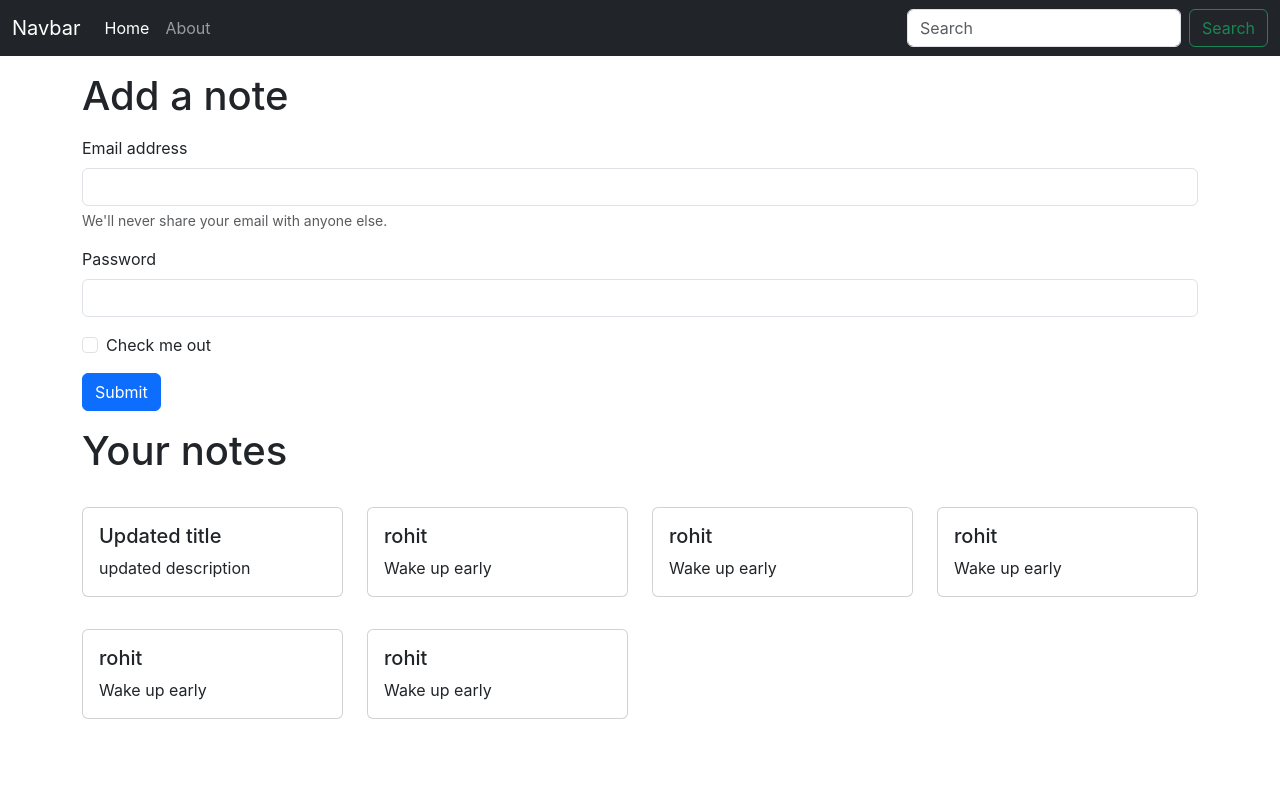
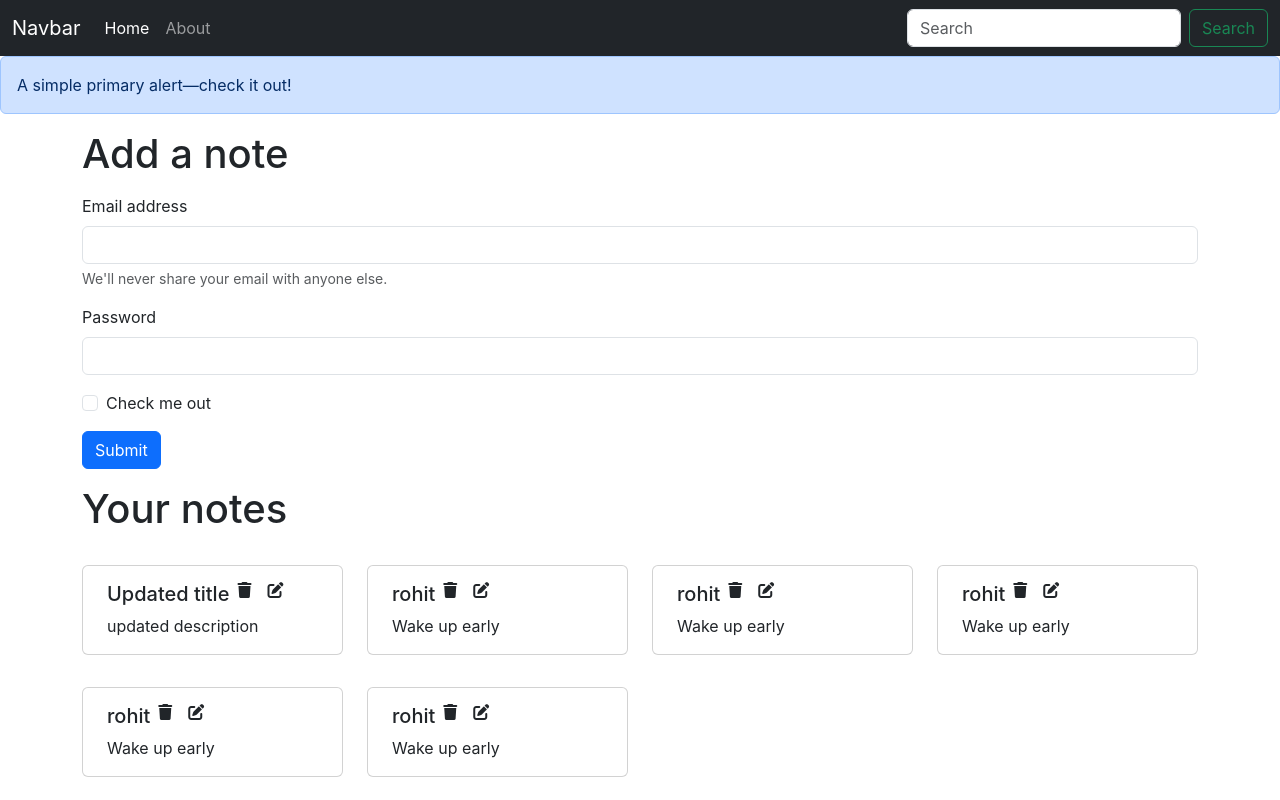
Before and after one commit to Rohit-GHacc/inote, a React (Create React App) app: page / in a window 1280 px wide. Built offline with nearby package versions, Linux system fonts and the light colour scheme.

Commit message:
Adding fontawesome icons delete and edit

```diff
--- a/public/index.html
+++ b/public/index.html
@@ -24,5 +24,6 @@
     <div id="root"></div>
 
     <script src="https://cdn.jsdelivr.net/npm/bootstrap@5.3.3/dist/js/bootstrap.bundle.min.js" integrity="sha384-YvpcrYf0tY3lHB60NNkmXc5s9fDVZLESaAA55NDzOxhy9GkcIdslK1eN7N6jIeHz" crossorigin="anonymous"></script>
+    <script src="https://kit.fontawesome.com/480a027c53.js" crossorigin="anonymous"></script>
   </body>
 </html>
--- a/src/App.js
+++ b/src/App.js
@@ -7,17 +7,18 @@ import NavBar from './components/NavBar'
 import About from './components/About'
 import Home from './components/Home'
 import NoteState from "./context/notes/NoteState";
-
+import Alert from "./components/Alert";
 function App() {
   return (
     <>
       <NoteState>
         <BrowserRouter>
-    <NavBar/>
-    <div className = 'container'>
+          <NavBar />
+          <Alert />
+          <div className='container'>
             <Routes>
-      <Route exact path='/' element = {<Home/>}/>
-      <Route exact path='/about' element = {<About/>}/>
+              <Route exact path='/' element={<Home />} />
+              <Route exact path='/about' element={<About />} />
 
             </Routes>
           </div>
--- /dev/null
+++ b/src/components/Alert.js
@@ -0,0 +1,13 @@
+import React from 'react'
+
+const Alert = () => {
+    return (
+        <div>
+            <div class="alert alert-primary" role="alert">
+                A simple primary alert—check it out!
+            </div>
+        </div>
+    )
+}
+
+export default Alert
--- a/src/components/NotesItem.js
+++ b/src/components/NotesItem.js
@@ -1,14 +1,19 @@
-import React from 'react'
+import React, { useState } from 'react'
 // import noteContext from '../context/notes/NoteContext'
 const NotesItem = (props) => {
     // const context  = useContext(noteContext);
     // const {notes} = context;
     const {note} = props;
+
     return (
         <div className = 'col-md-3'>
             <div className="card  my-3 " >
-                    <div className="card-body">
+                    <div className="card-body mx-2">
+                        <div className='d-flex'>
                         <h5 className="card-title">{note.title}</h5>
+                        <i className="fa-solid fa-trash mx-2" style={{cursor: 'pointer'}}></i>
+                        <i className="fa-solid fa-pen-to-square mx-2" style={{cursor: 'pointer'}}></i>
+                        </div>
                         <p className="card-text">{note.description}</p>
                     </div>
             </div>
```
Lines whose indentation alone changed are shown as unchanged.
